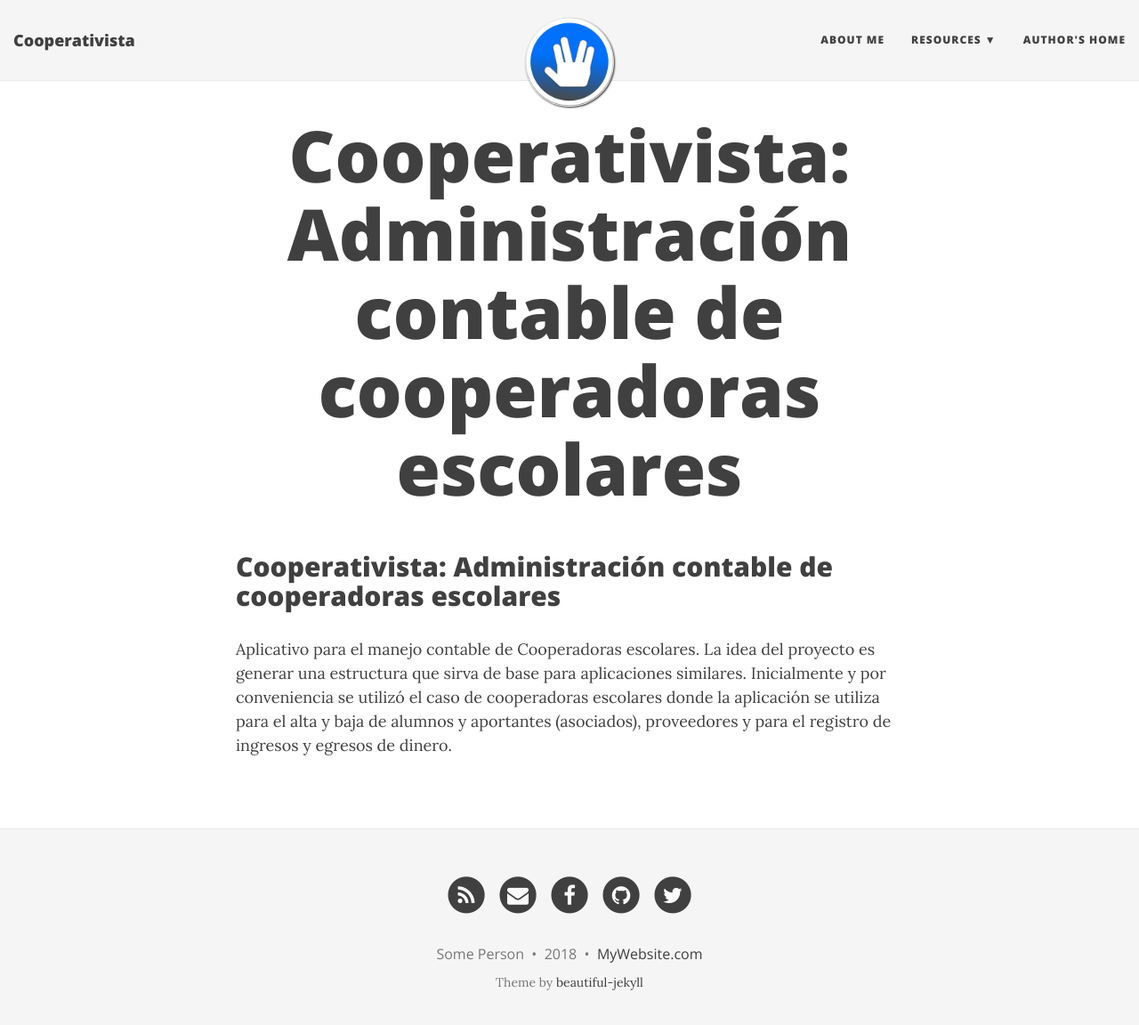
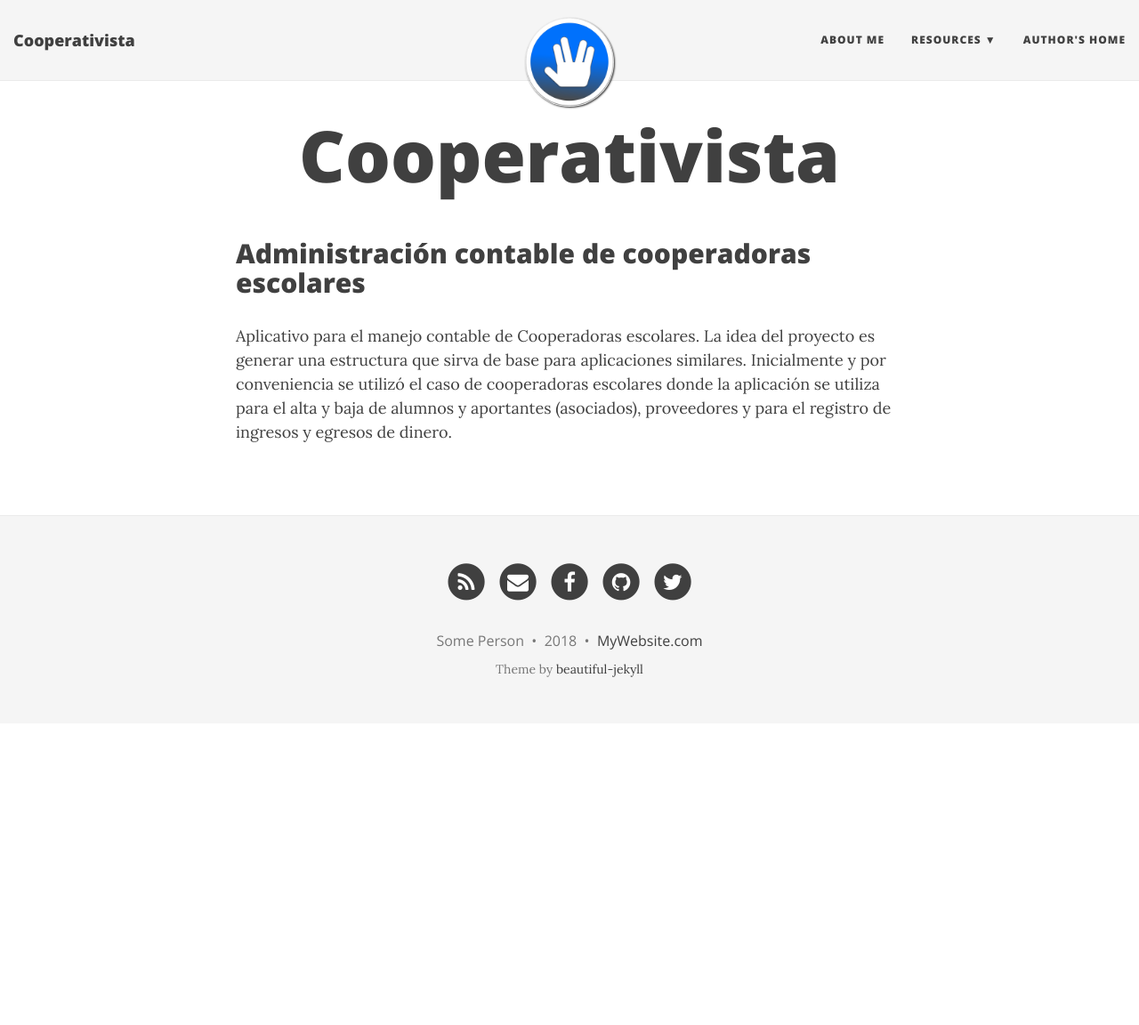
Before and after one commit to Pax17/cooperativista, a Jekyll site: the page built from index.md, in a window 1280 px wide and 1165 px high. Shown: the top 1152 px of the window at 89% size. Built offline with Jekyll 4.4.1, drawn with Linux system fonts in a browser that asks for light colours; nearby versions of some CDN libraries; the list of posts is cut into pages by our own code; our own code applies the rules of GitHub Pages for plain Markdown files; some of the changed lines change nothing that is shown.

Commit message:
Theme updates

```diff
--- a/index.md
+++ b/index.md
@@ -1,8 +1,9 @@
 ---
 layout: page
+title: Cooperativista
 tagline:
 ---
 
-## Cooperativista: Administración contable de cooperadoras escolares
+## Administración contable de cooperadoras escolares
 
 Aplicativo para el manejo contable de Cooperadoras escolares. La idea del proyecto es generar una estructura que sirva de base para aplicaciones similares. Inicialmente y por conveniencia se utilizó el caso de cooperadoras escolares donde la aplicación se utiliza para el alta y baja de alumnos y aportantes (asociados), proveedores y para el registro de ingresos y egresos de dinero.
```
